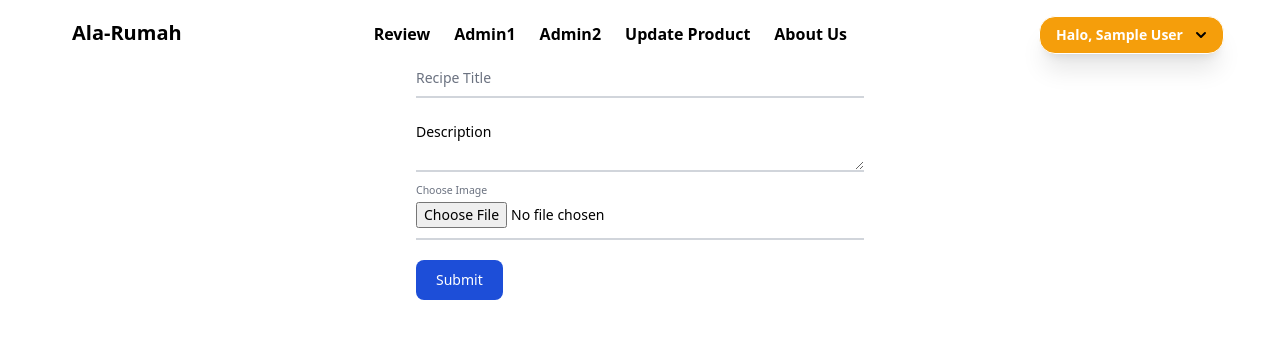
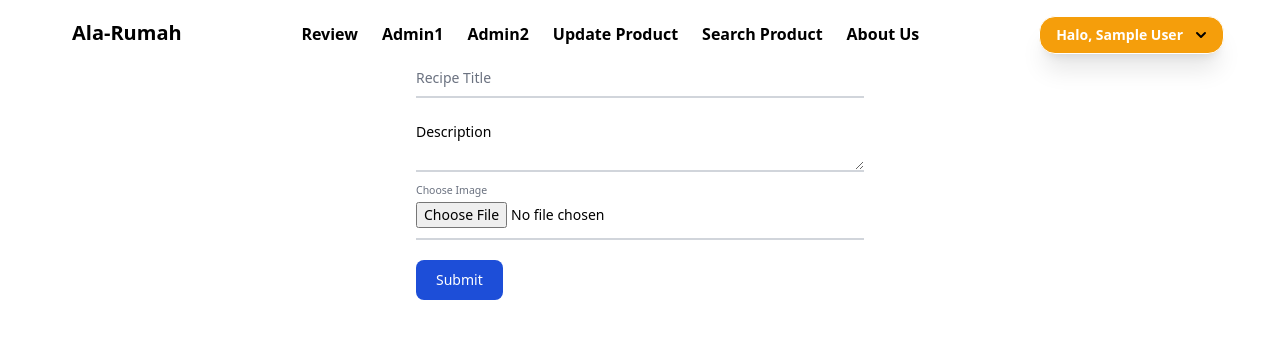
Before and after one commit to GeraldiNathan/ReactLaravel-FP, a React (Create React App) app: page /addproduct in a window 1280 px wide. Shown: the top 338 px of the page. Built offline with nearby package versions, Linux system fonts and the light colour scheme; sample sign-in values are in the browser's storage.

Commit message:
feat(Navbar) : add new navigation

```diff
--- a/src/components/NavbarComponents.jsx
+++ b/src/components/NavbarComponents.jsx
@@ -60,6 +60,12 @@ function Navbar() {
                 className="text-md no-underline text-black-600 hover:text-primary font-bold"
               >
                 Update Product
+              </a>
+              <a
+                href="/search"
+                className="text-md no-underline text-black-600 hover:text-primary font-bold"
+              >
+                Search Product
               </a>
               <a
                 href="/aboutus"
```
